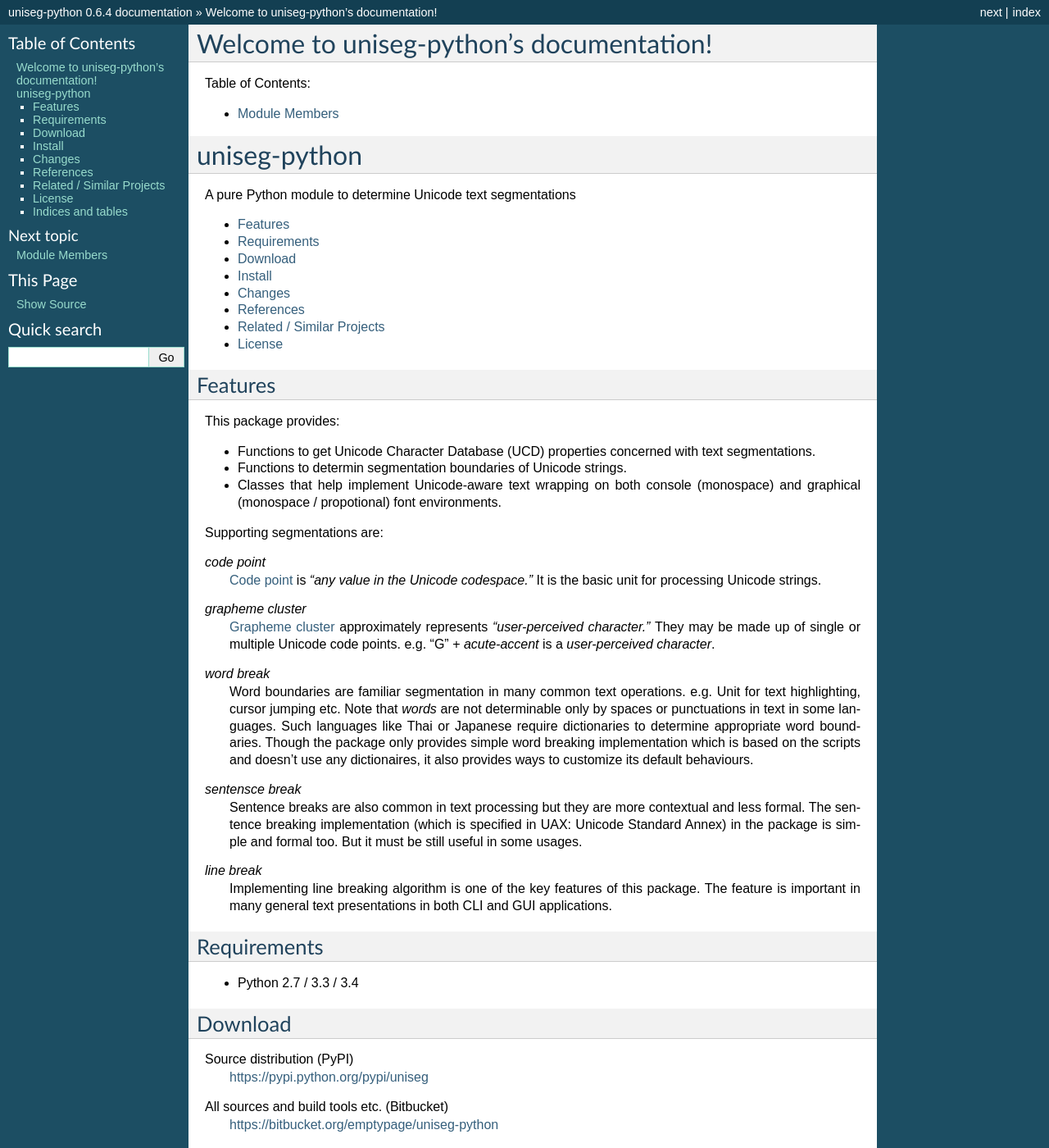
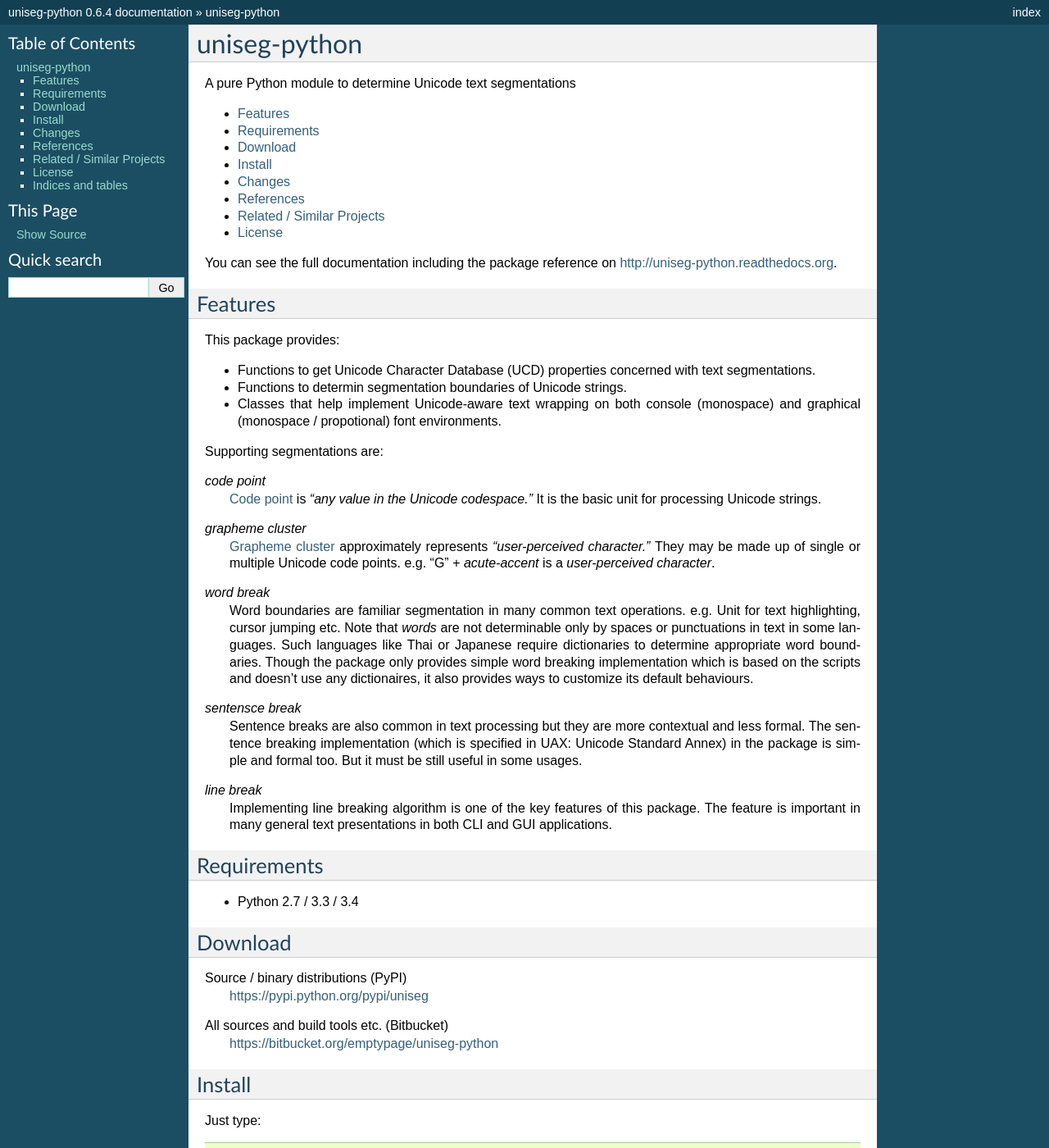
Before and after one commit to squareweave/uniseg-python, a Sphinx documentation site: the page built from docs/index.rst, in a window 1280 px wide and 1400 px high. Shown: the whole window at 82% size. Built offline with Sphinx 7.4.7, drawn with Linux system fonts in a browser that asks for light colours; some of the changed text lies outside the part shown.

Commit message:
Improve the document.

```diff
--- a/README.txt
+++ b/README.txt
@@ -1,6 +1,7 @@
 =============
 uniseg-python
 =============
+
 A pure Python module to determine Unicode text segmentations
 
 - `Features`_
@@ -12,8 +13,12 @@
 - `Related / Similar Projects`_
 - `License`_
 
+You can see the full documentation including the package reference on http://uniseg-python.readthedocs.org.
+
+
 Features
 ========
+
 This package provides:
 
 - Functions to get Unicode Character Database (UCD) properties concerned with text segmentations.
@@ -33,16 +38,21 @@
 *line break*
     Implementing line breaking algorithm is one of the key features of this package. The feature is important in many general text presentations in both CLI and GUI applications.
 
+
 Requirements
 ============
+
 - Python 2.7 / 3.3 / 3.4
+
 
 Download
 ========
-Source distribution (PyPI)
+
+Source / binary distributions (PyPI)
     https://pypi.python.org/pypi/uniseg
 All sources and build tools etc. (Bitbucket)
     https://bitbucket.org/emptypage/uniseg-python
+
 
 Install
 =======
@@ -68,12 +80,15 @@
 0.6.1 (2013-06-08)
   - Unicode 6.2.0
 
+
 References
 ==========
+
 *UAX #14: Unicode Line Breaking Algorithm* (6.2.0)
     http://www.unicode.org/reports/tr14/tr14-30.html
 *UAX #29 Unicode Text Segmentation* (6.2.0)
     http://www.unicode.org/reports/tr29/tr29-21.html
+
 
 Related / Similar Projects
 ==========================
@@ -83,8 +98,10 @@
 `pytextseg <https://pypi.python.org/pypi/pytextseg>`_ - Python module for text segmentation
     *pytextseg* package forcuses very similar goal to ours; it provides Unicode-aware text wrapping features. They designed and uses their original string class (not built-in ``unicode`` / ``str`` classes) for the purpose. We use strings as just ordinary built-in ``unicode`` / ``str`` objects for text processing in our modules.
 
+
 License
 =======
+
 Copyright (c) 2013 Masaaki Shibata <mshibata@emptypage.jp>
 
 Permission is hereby granted, free of charge, to any person obtaining a copy of this software and associated documentation files (the "Software"), to deal in the Software without restriction, including without limitation the rights to use, copy, modify, merge, publish, distribute, sublicense, and/or sell copies of the Software, and to permit persons to whom the Software is furnished to do so, subject to the following conditions:
--- a/docs/index.rst
+++ b/docs/index.rst
@@ -1,14 +1,3 @@
-=========================================
-Welcome to uniseg-python's documentation!
-=========================================
-
-Table of Contents:
-
-.. toctree::
-   :maxdepth: 2
-
-   members
-
 .. include:: ../README.txt
 
 Indices and tables
```
Also changed, not shown: other parts of README.txt (+3 -1 lines).
